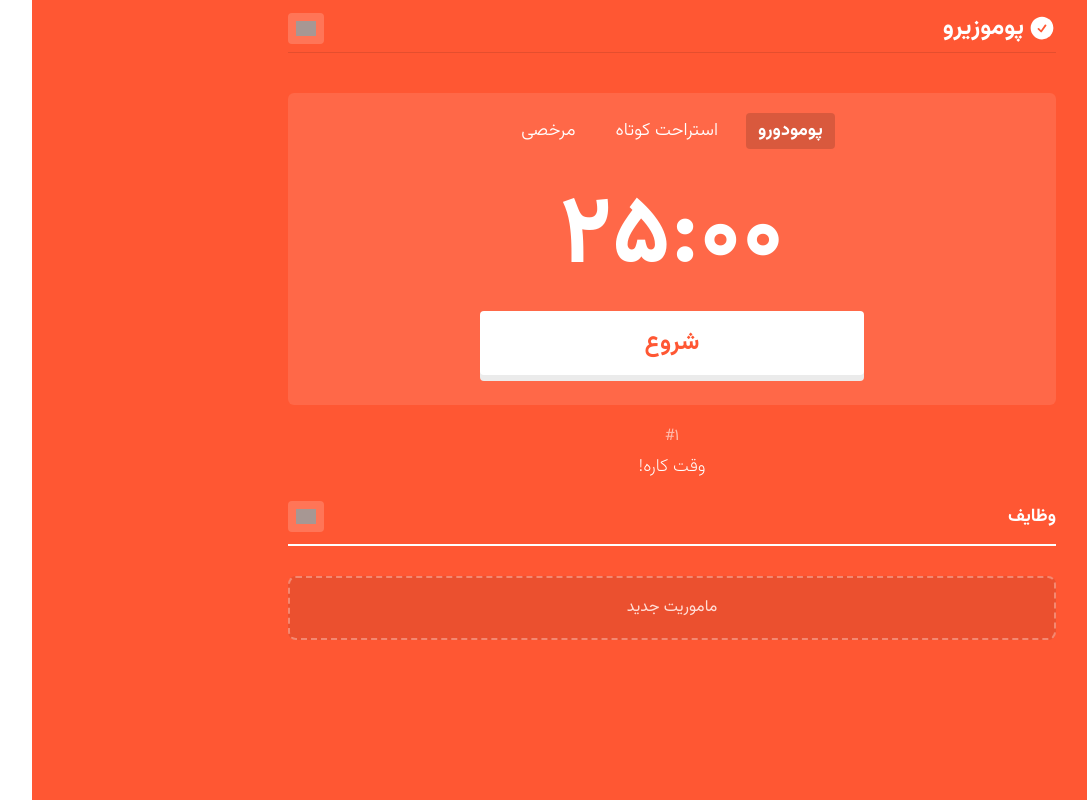
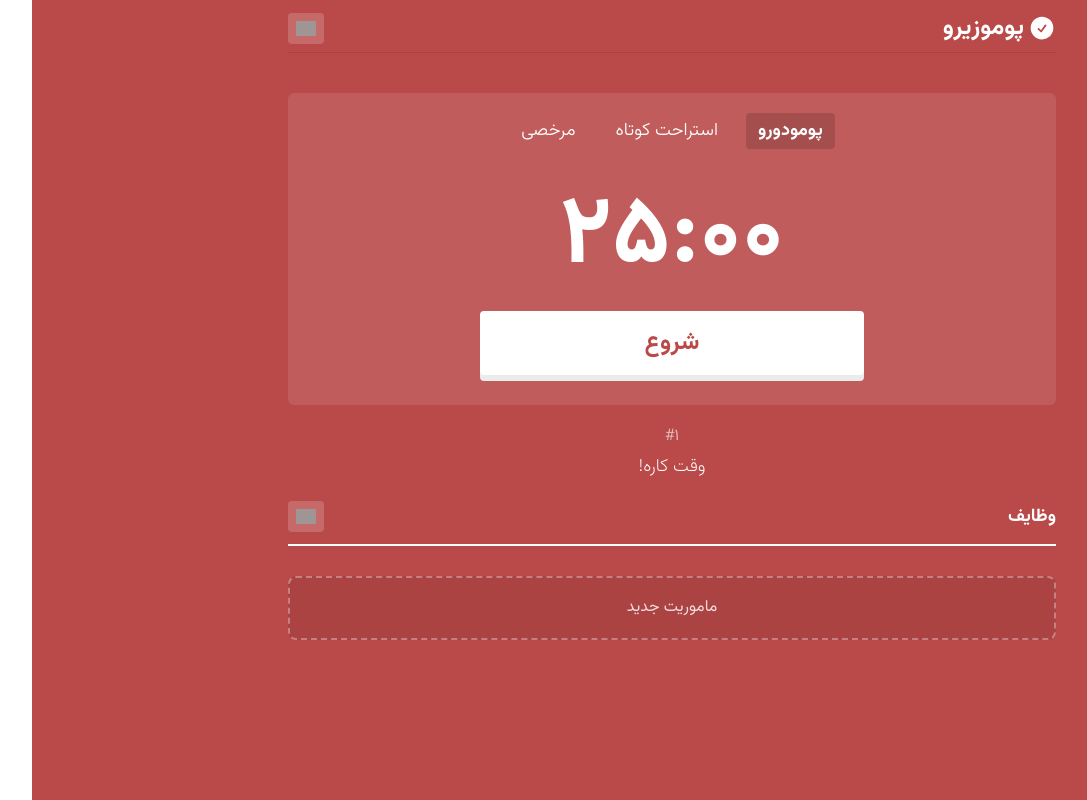
Before and after one commit to DevAliZareian/PomoZero, a React (Vite) app in the folder client/: page / in a window 1280 px wide. Shown: the whole page, without its empty margins (141-1228 px from the left). Built offline with nearby package versions, Linux system fonts and the light colour scheme; grey boxes are pictures that could not be loaded.

Commit message:
style: defaultColors and timer dark mode

```diff
--- a/client/src/components/tools/Start.tsx
+++ b/client/src/components/tools/Start.tsx
@@ -1,14 +1,16 @@
 import { useMode } from "../../contexts/ModeContext";
 import { useTimer } from "../../contexts/TimerContext";
+import { useDarkMode } from "../../hooks/useDarkMode";
 
 export default function Start() {
   const { setIsActive, isActive } = useTimer();
   const { color } = useMode();
+  const isDarkMode = useDarkMode();
   return (
     <button
       onClick={() => setIsActive(!isActive)}
-      style={{ color, boxShadow: !isActive ? "rgb(235, 235, 235) 0px 6px 0px" : "none" }}
-      className={`${isActive && "translate-y-[6px]"} cursor-pointer border-none p-4 rounded-[4px] shadow text-2xl font-bold w-1/2 bg-white`}
+      style={{ color: isDarkMode ? "rgb(170,170,170)" : color, boxShadow: !isActive ? "rgb(235, 235, 235) 0px 6px 0px" : "none" }}
+      className={`${isActive && "translate-y-[6px]"} cursor-pointer border-none p-4 rounded-[4px] shadow text-2xl font-bold w-1/2 ${isDarkMode ? "bg-none" : "bg-white"}`}
     >
       {isActive ? "توقف" : "شروع"}
     </button>
--- a/client/src/components/tools/Timer.tsx
+++ b/client/src/components/tools/Timer.tsx
@@ -1,7 +1,9 @@
 import { useTimer } from "../../contexts/TimerContext";
+import { useDarkMode } from "../../hooks/useDarkMode";
 import { formatTime } from "../../utils/helpers";
 
 export default function Timer() {
   const { time } = useTimer();
-  return <h1 className="font-bold text-[6rem] mt-[18px] text-white tabular-nums text-center">{formatTime(time)}</h1>;
+  const isDarkMode = useDarkMode();
+  return <h1 className={`font-bold text-[6rem] mt-[18px] ${isDarkMode ? "text-[rgb(170,170,170)]" : "text-white"} tabular-nums text-center`}>{formatTime(time)}</h1>;
 }
--- a/client/src/utils/constants.ts
+++ b/client/src/utils/constants.ts
@@ -9,9 +9,9 @@ export const DEFAULT_SETTINGS: DefaultSettingsType = {
   longBreakInterval: 4,
   autoCheckTasks: false,
   autoSwitchTasks: false,
-  workColor: "#FF5733",
-  shortRestColor: "#33FF57",
-  longRestColor: "#3357FF",
+  workColor: "rgb(186,73,73)",
+  shortRestColor: "rgb(56,133,138)",
+  longRestColor: "rgb(57,112,151)",
   hourFormat: "24hrs",
   darkModeWhenRunning: false,
 };
```
